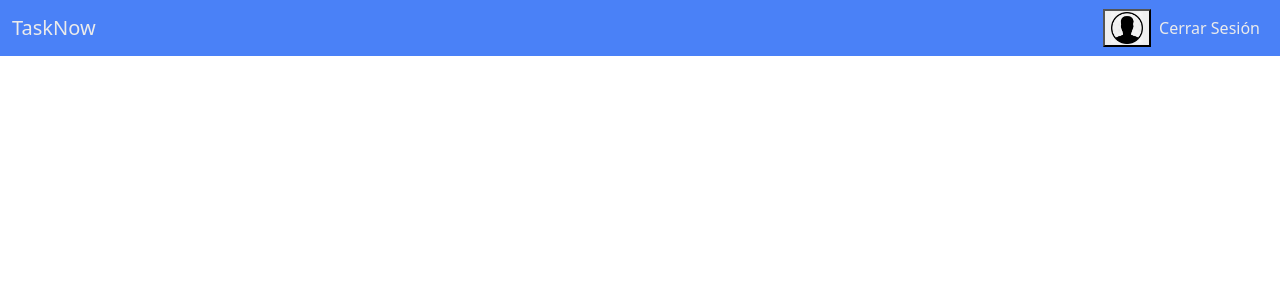
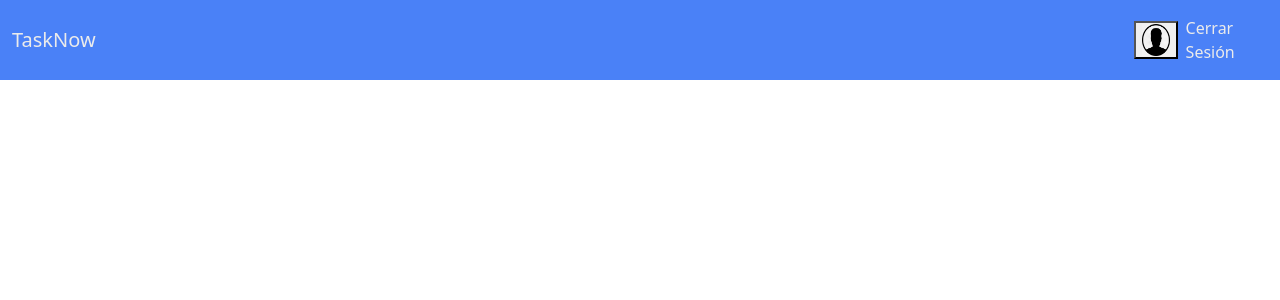
Before and after one commit to Codifica2/task-now, a Next.js app: page /header/Header in a window 1280 px wide. Shown: the top 300 px of the page. Built offline with nearby package versions, Linux system fonts and the light colour scheme.

Commit message:
refactor: remove unnecessary code and use bootstrap best practices

```diff
--- a/src/pages/header/Header.js
+++ b/src/pages/header/Header.js
@@ -77,10 +77,14 @@ export default function Header () {
     window.location.href = '/'
   }
   return (
-    <Navbar className={styles['navbar-custom']} expand="lg">
-      <Container fluid className={styles['container-custom']}>
+    <Navbar className={styles['navbar-custom']}>
         <Navbar.Toggle aria-controls="basic-navbar-nav" className="me-auto" />
-        <Navbar.Brand className={styles['nav-link']} href="/">TaskNow</Navbar.Brand>
+
+        <Container>
+          <Navbar.Brand className={styles['nav-link']} href="/">TaskNow</Navbar.Brand>
+        </Container>
+
+        {/* Profile editing modal */}
         <Navbar.Collapse id="basic-navbar-nav">
           <Nav className={`ml-auto ${styles['nav-links-right']} justify-content-end`}>
             <button className={styles['profile-button']} onClick={() => setShowModalEditUser(true)}>
@@ -160,7 +164,6 @@ export default function Header () {
             <Nav.Link className={styles['nav-link']} onClick={handleLogout}>Cerrar Sesión</Nav.Link>
           </Nav>
         </Navbar.Collapse>
-      </Container>
     </Navbar>
   )
 }
```
